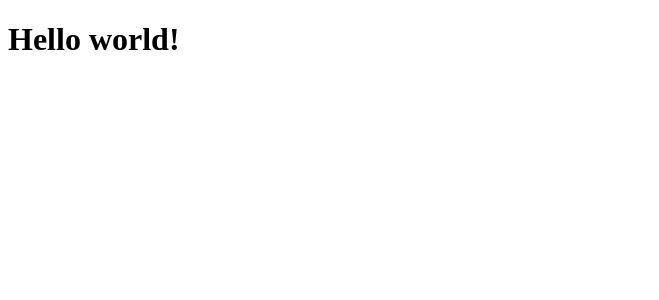
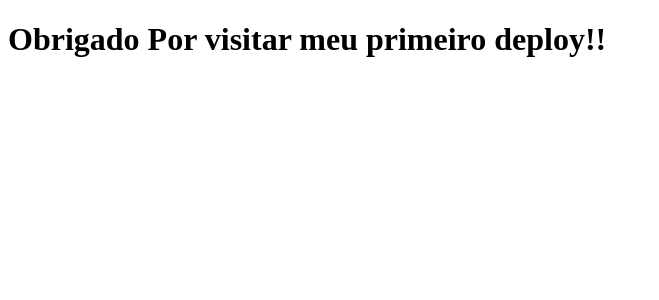
Before and after one commit to Nierich/curso-dev, a Next.js app: page / in a window 1280 px wide. Shown: the top 300 px of the page, without its empty margins (0-659 px from the left). Built offline with nearby package versions, Linux system fonts and the light colour scheme.

Commit message:
modifica a frase

```diff
--- a/pages/index.js
+++ b/pages/index.js
@@ -1,5 +1,5 @@
 function Home(){
-    return <h1>Hello world!</h1>
+    return <h1>Obrigado Por visitar meu primeiro deploy!!</h1>;
 }
 
 export default Home;
```
